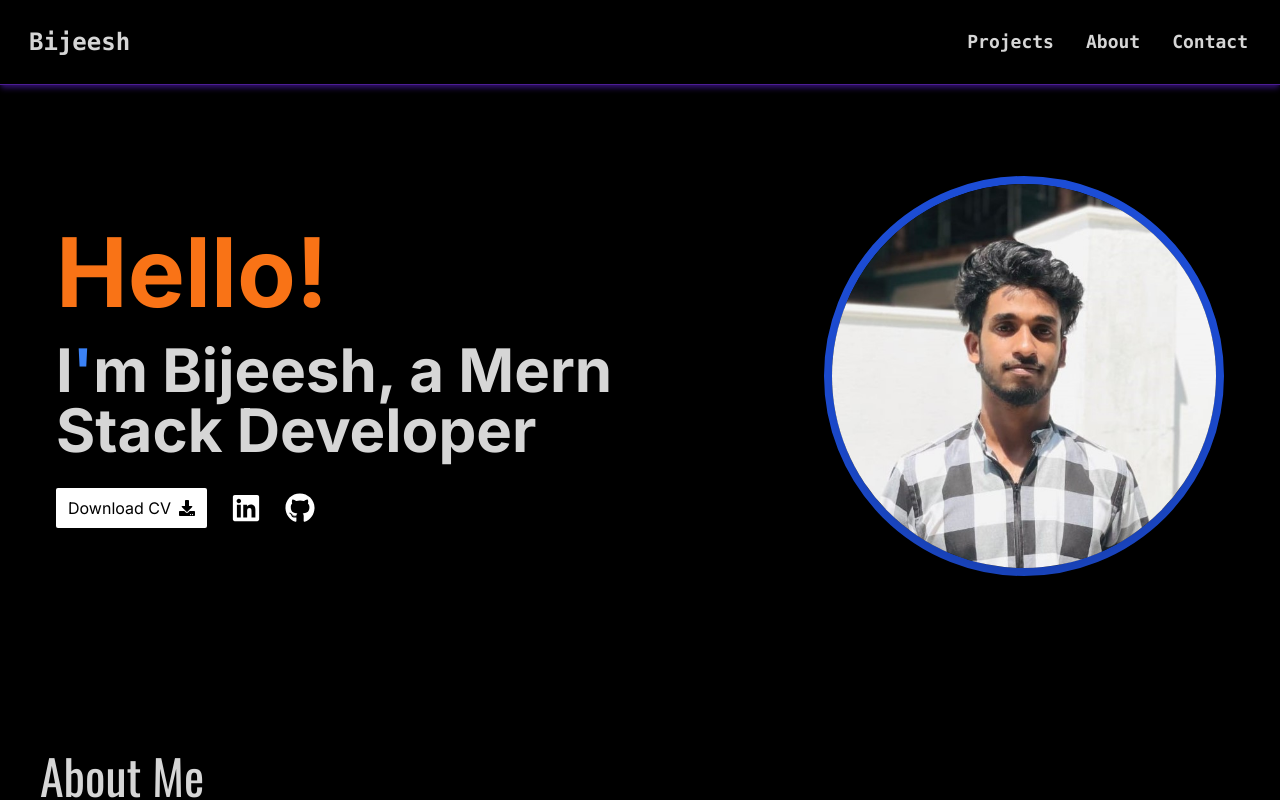
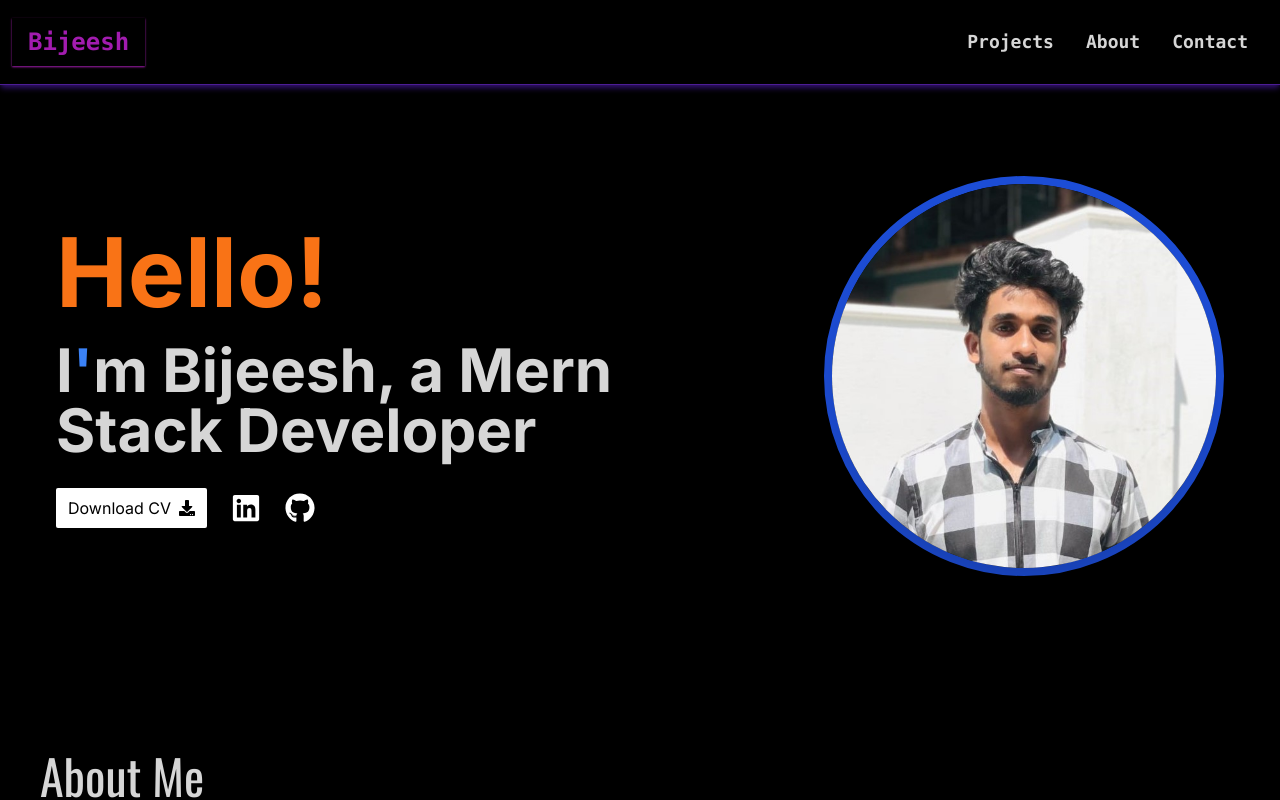
Before and after one commit to bijeesh-m/bijeesh, a Next.js app: page / in a window 1280 px wide. Shown: the top 800 px of the page. Built offline with nearby package versions, Linux system fonts and the light colour scheme.

Commit message:
fix:fixed the bug in styles

```diff
--- a/components/Navbar.jsx
+++ b/components/Navbar.jsx
@@ -48,8 +48,8 @@ const Navbar = () => {
             whileInView={{ opacity: 1 }}
         >
             <nav className="navbar bg-transparent sticky p-3  font-mono font-bold ">
-                <div className="flex-1">
-                    <a className="btn btn-ghost sm:text-2xl">Bijeesh</a>
+                <div className="flex-1 ">
+                    <a className="btn btn-ghost sm:text-2xl  text-fuchsia-700 shadow-sm shadow-fuchsia-700 sm:border-none">Bijeesh</a>
                 </div>
                 <div className="flex-none ">
                     <ul className="menu menu-horizontal px-1 text-xs sm:text-sm md:text-lg">
```
